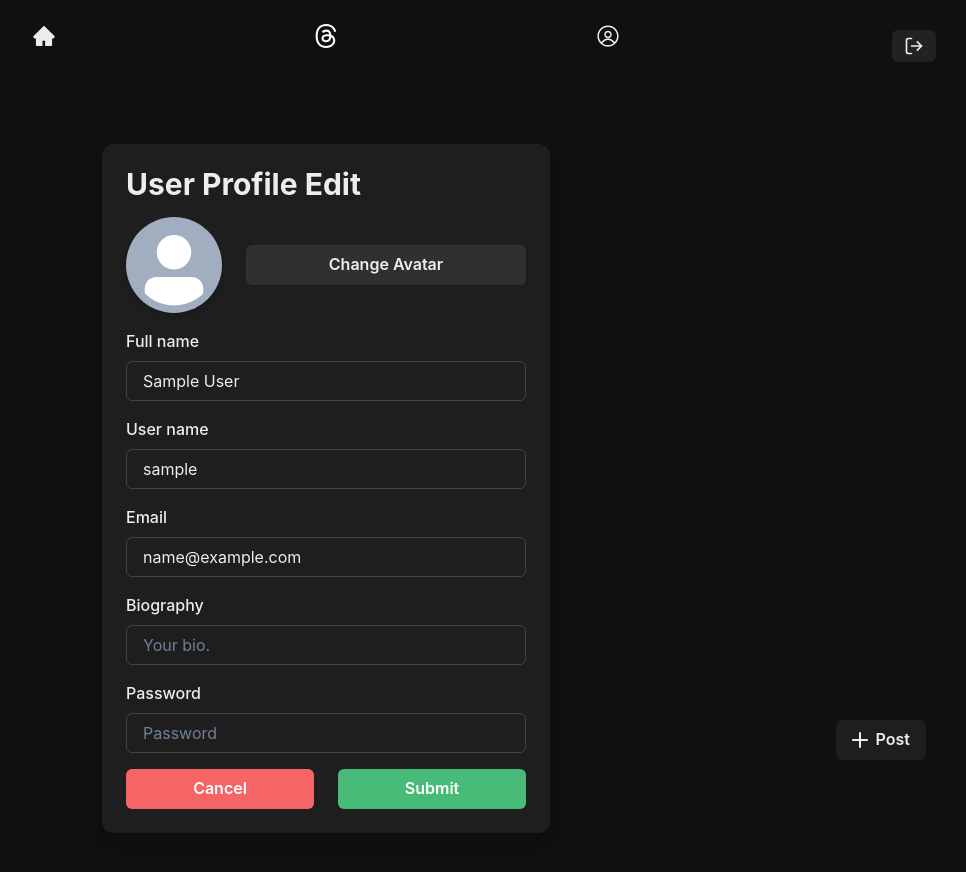
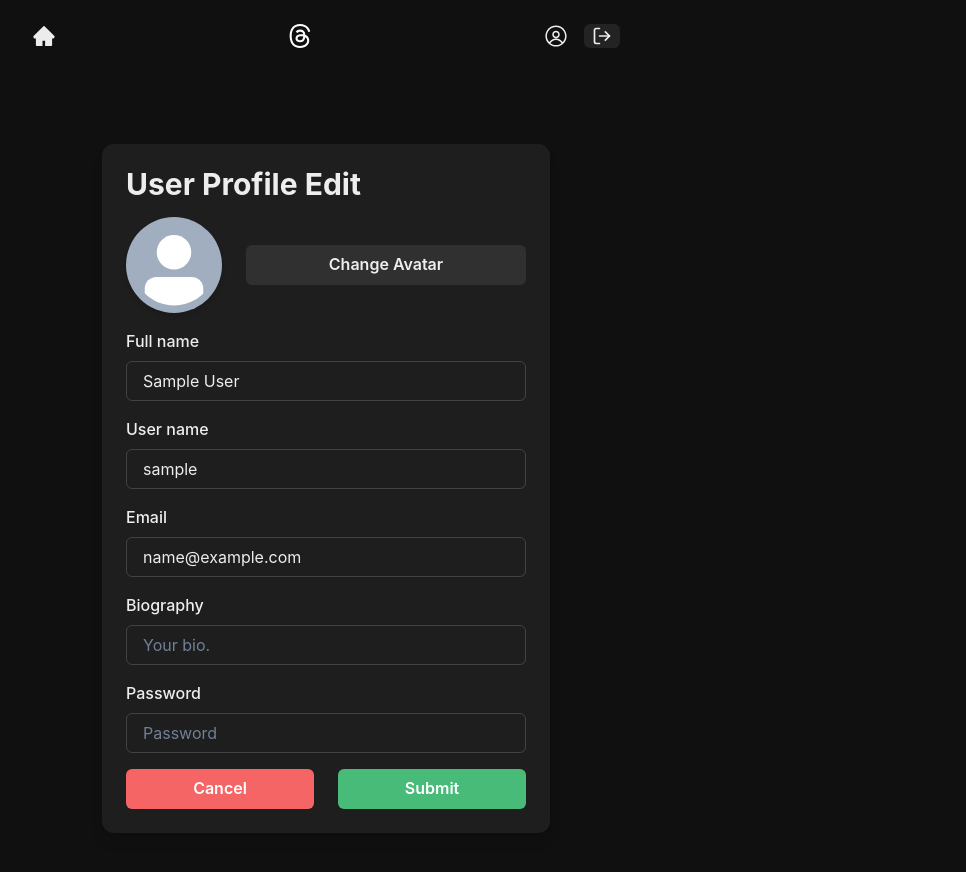
Before and after one commit to trangiahaodev/threads-clone-frontend, a React (Vite) app: page /update in a window 1280 px wide. Shown: the top 872 px of the page, without its empty margins (314-1280 px from the left). Built offline with nearby package versions, Linux system fonts and the light colour scheme; sample sign-in values are in the browser's storage.

Commit message:
Small fix: Add useLogout.js hook

```diff
--- a/src/App.jsx
+++ b/src/App.jsx
@@ -17,7 +17,6 @@ import UpdateProfilePage from "./pages/UpdateProfilePage";
 
 // Components
 import Header from "./components/Header";
-import LogoutButton from "./components/LogoutButton";
 import CreatePost from "./components/CreatePost";
 
 function App() {
@@ -56,9 +55,6 @@ function App() {
         />
         <Route path="/:username/post/:pid" element={<PostPage />} />
       </Routes>
-
-      {user && <LogoutButton />}
-      {user && <CreatePost />}
     </Container>
   );
 }
--- a/src/components/Header.jsx
+++ b/src/components/Header.jsx
@@ -1,19 +1,32 @@
-import { Flex, Image, useColorMode } from "@chakra-ui/react";
-import { useRecoilValue } from "recoil";
+import { Button, Flex, Image, useColorMode } from "@chakra-ui/react";
+import { useRecoilValue, useSetRecoilState } from "recoil";
 import userAtom from "../atoms/userAtom";
 import { Link } from "react-router-dom";
 import { AiFillHome } from "react-icons/ai";
 import { RxAvatar } from "react-icons/rx";
+import { FiLogOut } from "react-icons/fi";
+import useLogout from "../hooks/useLogout";
+import authScreenAtom from "../atoms/authAtom";
 
 function Header() {
+  const user = useRecoilValue(userAtom);
+  const setAuthScreen = useSetRecoilState(authScreenAtom);
+
   const { colorMode, toggleColorMode } = useColorMode();
-  const user = useRecoilValue(userAtom);
+
+  const { handleLogout } = useLogout();
 
   return (
     <Flex justifyContent={"space-between"} mt={6} mb="12">
       {user && (
         <Link to="/">
           <AiFillHome size={24} />
+        </Link>
+      )}
+
+      {!user && (
+        <Link to="/auth" onClick={() => setAuthScreen("login")}>
+          Login
         </Link>
       )}
 
@@ -26,8 +39,19 @@ function Header() {
       />
 
       {user && (
-        <Link to={`/${user.username}`}>
-          <RxAvatar size={24} />
+        <Flex alignItems={"center"} gap={4}>
+          <Link to={`/${user.username}`}>
+            <RxAvatar size={24} />
+          </Link>
+          <Button size={"xs"} onClick={handleLogout}>
+            <FiLogOut size={20} />
+          </Button>
+        </Flex>
+      )}
+
+      {!user && (
+        <Link to="/auth" onClick={() => setAuthScreen("signup")}>
+          Sign up
         </Link>
       )}
     </Flex>
--- /dev/null
+++ b/src/hooks/useLogout.js
@@ -0,0 +1,42 @@
+import { useSetRecoilState } from "recoil";
+import userAtom from "../atoms/userAtom";
+import useShowToast from "./useShowToast";
+import { useNavigate } from "react-router-dom";
+
+function useLogout() {
+  const setUser = useSetRecoilState(userAtom);
+  const showToast = useShowToast();
+
+  const navigate = useNavigate();
+
+  const handleLogout = async () => {
+    try {
+      const res = await fetch("/api/users/logout", {
+        method: "POST",
+        headers: {
+          "Content-Type": "application/json",
+        },
+      });
+
+      const data = await res.json();
+      if (data.error) {
+        showToast("Error", data.error, "error");
+        return;
+      }
+
+      localStorage.removeItem("user-threads");
+      showToast("Loading", "Logging out...", "loading");
+
+      setTimeout(() => {
+        navigate("/auth");
+        setUser(null);
+      }, "2200");
+    } catch (error) {
+      showToast("Error", error, "error");
+    }
+  };
+
+  return { handleLogout };
+}
+
+export default useLogout;
--- a/src/hooks/useShowToast.js
+++ b/src/hooks/useShowToast.js
@@ -10,7 +10,7 @@ const useShowToast = () => {
         title,
         description,
         status,
-        duration: 3000,
+        duration: 2000,
         isClosable: true,
       });
     },
--- a/src/pages/HomePage.jsx
+++ b/src/pages/HomePage.jsx
@@ -4,9 +4,11 @@ import { useEffect, useState } from "react";
 
 import useShowToast from "../hooks/useShowToast";
 import Post from "../components/Post";
+import { useRecoilState } from "recoil";
+import postAtom from "../atoms/postAtom";
 
 function HomePage() {
-  const [posts, setPosts] = useState([]);
+  const [posts, setPosts] = useRecoilState(postAtom);
   const [loading, setLoading] = useState(true);
 
   const showToast = useShowToast();
--- a/src/pages/PostPage.jsx
+++ b/src/pages/PostPage.jsx
@@ -1,4 +1,4 @@
-import { useEffect, useState } from "react";
+import { useEffect } from "react";
 import { useNavigate, useParams } from "react-router-dom";
 import { formatDistanceToNow } from "date-fns";
 
```
